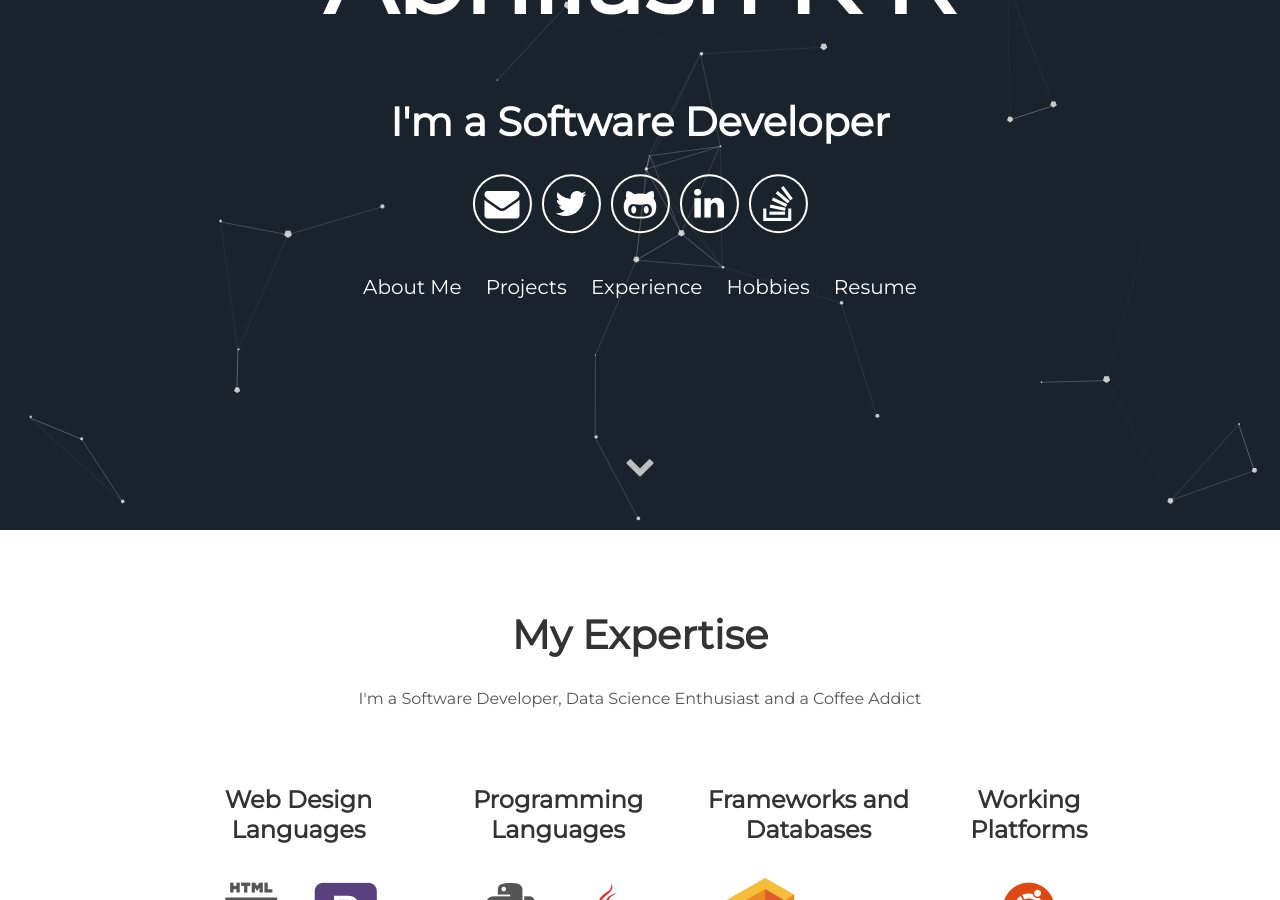
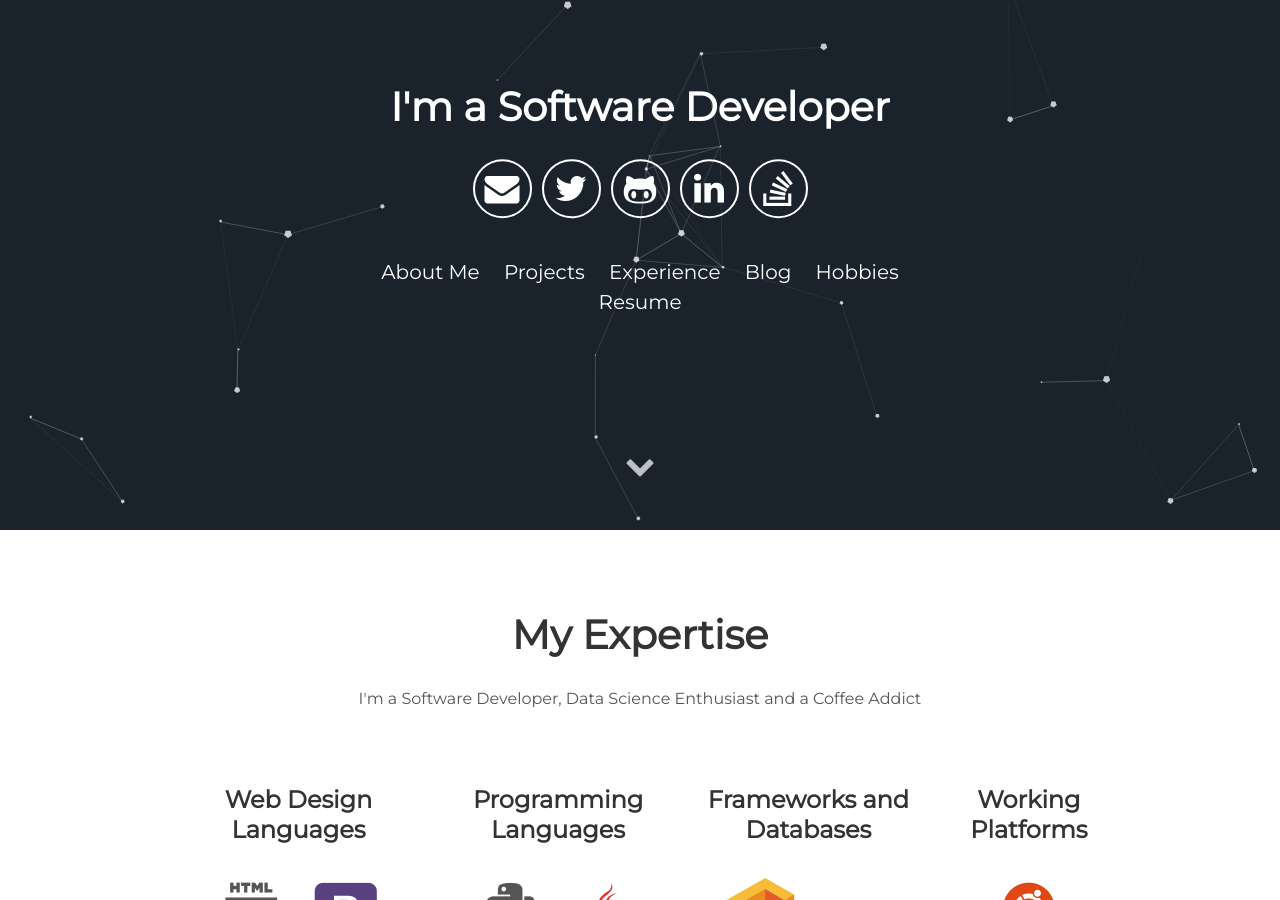
Before and after one commit to kotenev/Portfolio, a Jekyll site: the page built from index.html, in a window 1280 px wide and 900 px high, scrolled down 370 px. Built offline with Jekyll 4.4.1, drawn with Linux system fonts in a browser that asks for light colours; nearby versions of some CDN libraries.

Commit message:
updated readme of gh-pages

```diff
--- a/_includes/header.html
+++ b/_includes/header.html
@@ -17,7 +17,7 @@
         <a class="link" href="#about" data-scroll>About Me</a>
         <a class="link" href="#projects" data-scroll>Projects</a>
         <a class="link" href="#experience" data-scroll>Experience</a>
-        <!-- <a class="link" href="#" data-scroll>Blog</a> -->
+        <a class="link" href="https://better-boy.github.io/Portfolio/" data-scroll>Blog</a>
         <a class="link" href="#hobbies" data-scroll>Hobbies</a>
         <a class="link" href="https://cdn.rawgit.com/Better-Boy/Portfolio/111dbd3f/Resume.pdf" target="_blank">Resume</a>
       </div>
```
